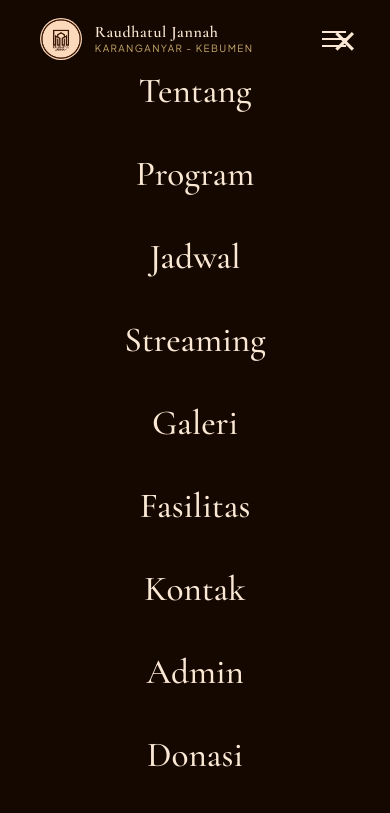
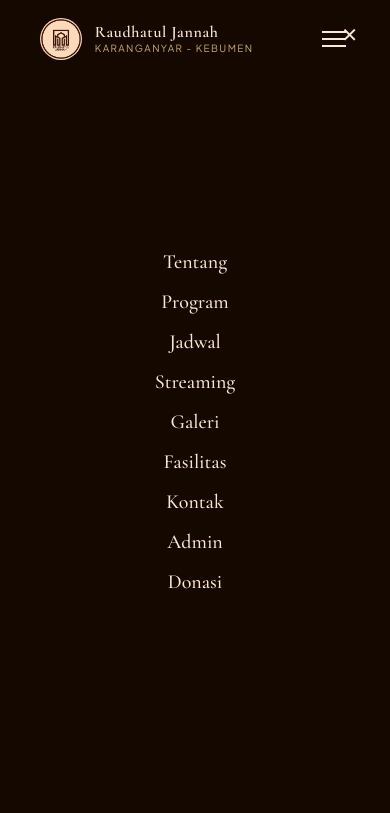
Before and after one commit to gems-s223/masjid-rj, a website: page public/index.html in a window 390 px wide. Both pictures are taken after a click on the element 334 px from the left and 38 px from the top of the page. Shown: the top 813 px of the page. Drawn offline with nearby package versions, Linux system fonts and the light colour scheme; no server answers.

Commit message:
update humberger nav

```diff
--- a/public/styles.css
+++ b/public/styles.css
@@ -108,19 +108,19 @@
       inset: 0; z-index: 999;
       background: var(--brown-deepest);
       flex-direction: column; align-items: center; justify-content: center;
-      gap: 2.5rem;
+      gap: 1rem;
     }
     .mobile-nav.open { display: flex; }
     .mobile-nav a {
       color: var(--cream); text-decoration: none;
       font-family: 'Cormorant Garamond', serif;
-      font-size: 2.2rem; font-weight: 500;
+      font-size: 1.25rem; font-weight: 500;
       transition: color 0.2s;
     }
     .mobile-nav a:hover { color: var(--gold); }
     .mobile-close {
       position: absolute; top: 1.5rem; right: 2rem;
-      font-size: 2rem; color: var(--cream); cursor: pointer; line-height: 1;
+      font-size: 1.25rem; color: var(--cream); cursor: pointer; line-height: 1;
     }
 
     /* ─── HERO ───────────────────────────────────────── */
```
